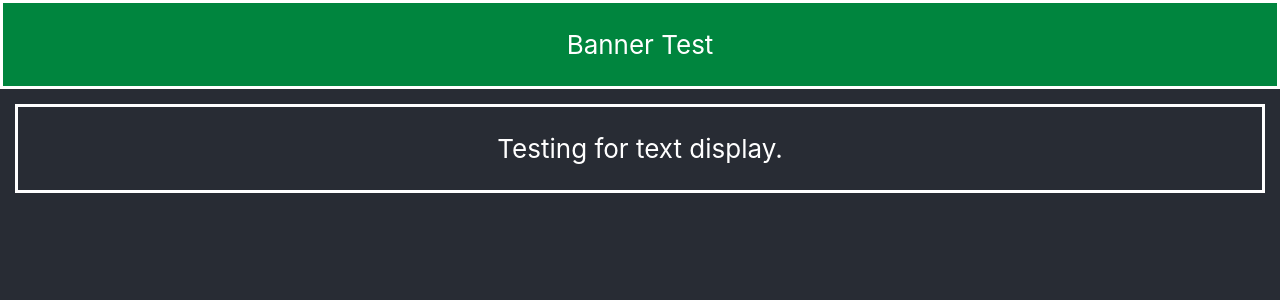
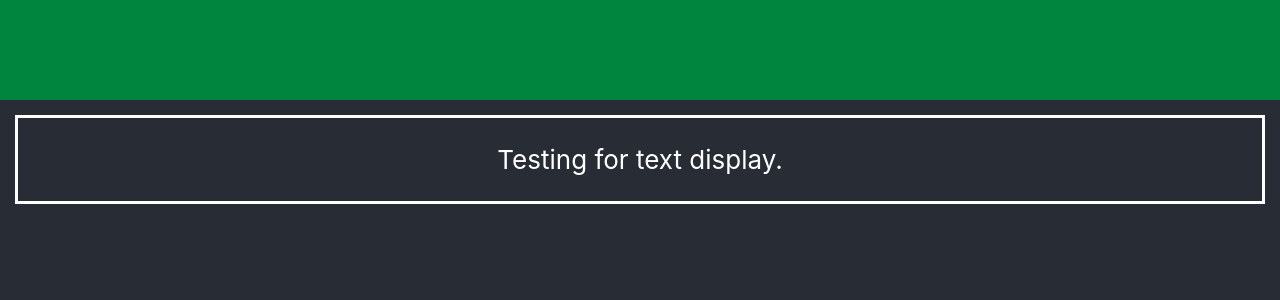
Before and after one commit to Marshall-Artz/library-frontend, a React (Create React App) app: page / in a window 1280 px wide. Shown: the top 300 px of the page. Built offline with nearby package versions, Linux system fonts and the light colour scheme.

Commit message:
initialized look of website

```diff
--- a/src/GlobalStyles.css
+++ b/src/GlobalStyles.css
@@ -1,8 +1,6 @@
 .Banner {
     background-color: #00853E;
-    border-width: 1;
-    border-style: solid;
-    border-color: white;
+    height: 100px;
   }
 
 .Main {
--- a/src/components/Banner.jsx
+++ b/src/components/Banner.jsx
@@ -6,7 +6,6 @@ import { Box } from '@mui/system';
 const Banner = () => {
   return (
     <Box className='Banner' component="span">
-      <p>Banner Test</p>
     </Box>
   );
 }
```
